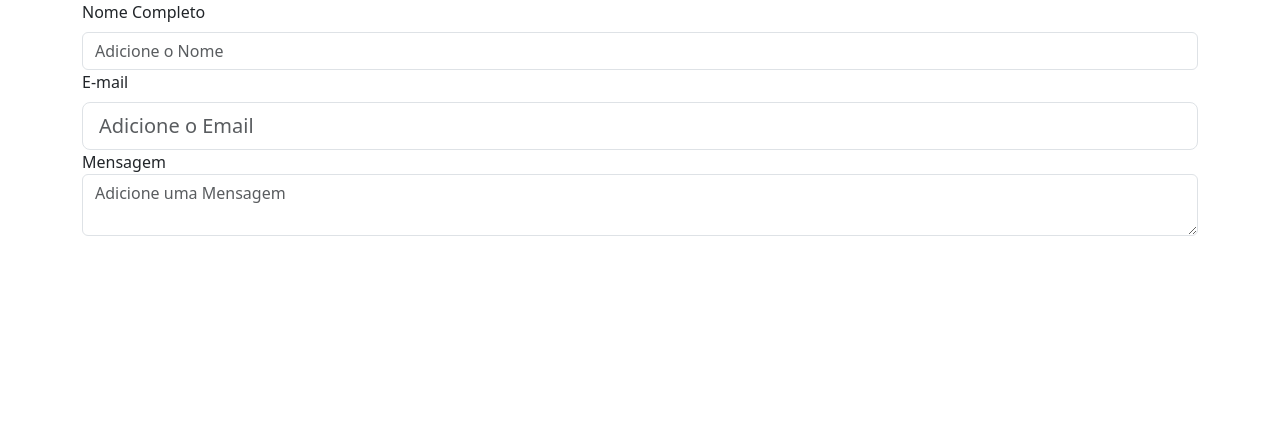
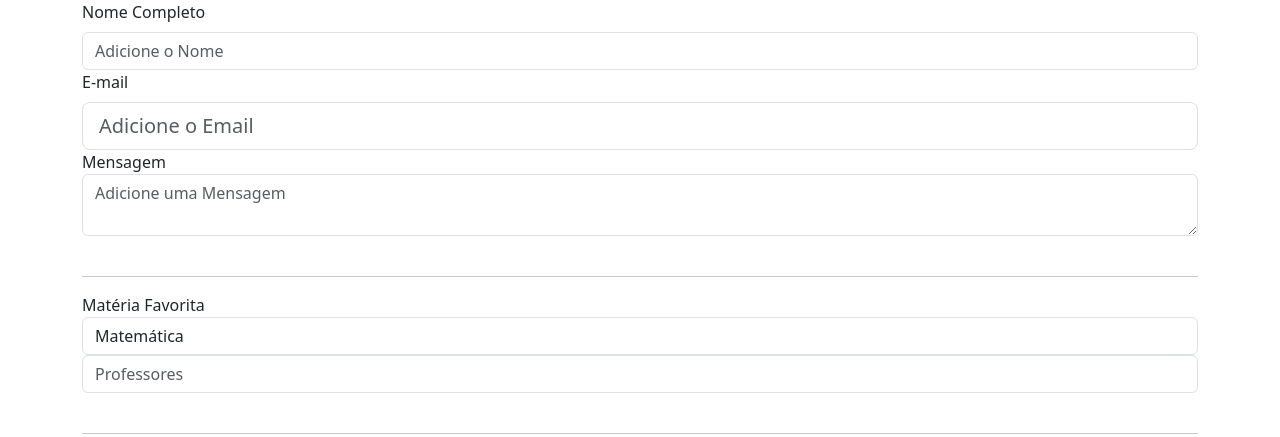
Before and after one commit to 14795321/workspace_2023_01, a plain HTML site: page css/exercicio-16.html in a window 1280 px wide. Drawn offline with nearby package versions, Linux system fonts and the light colour scheme.

Commit message:
modificação

```diff
--- a/css/exercicio-16.html
+++ b/css/exercicio-16.html
@@ -21,6 +21,31 @@
         <label>Mensagem</label>
         <textarea class="form-control" placeholder="Adicione uma Mensagem"></textarea>
 
+        <br>
+        <hr>
+
+        <label>Matéria Favorita</label>
+        <select name="" id="" class="form-control">
+            <option value="#">Matemática</option>
+            <option value="#">Português</option>
+            <option value="#">Geografia</option>
+            <option value="#">Outro</option>
+
+            <br>
+            <hr>
+
+            <label for="exampleDataList" class="form-label">Professores</label>
+            <input class="form-control" list="datalistOptions" id="exampleDataList" placeholder="Professores">
+            <datalist id="datalistOptions">
+                <option value="Rafael"></option>
+                <option value="Heloísa"></option>
+                <option value="Elaine"></option>
+                <option value="Lara"></option>
+                <option value="Leonor"></option>
+                <option value="Outra"></option>
+            </datalist>
+            <br>
+            <hr>
 
 
 
```
